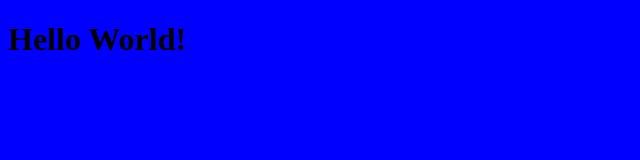
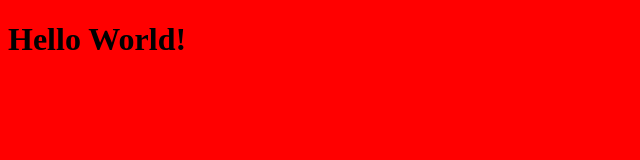
Before and after one commit to sbalayan1/hosting-a-website-repo, a plain HTML site: page index.html in a window 1280 px wide. Shown: the whole page, without its empty margins (0-640 px from the left). Drawn offline with Linux system fonts and the light colour scheme.

Commit message:
modified css file

```diff
--- a/style.css
+++ b/style.css
@@ -1,3 +1,5 @@
 body {
-    background: blue;
+    background:red;
+    font: 100;
+
 }
```
